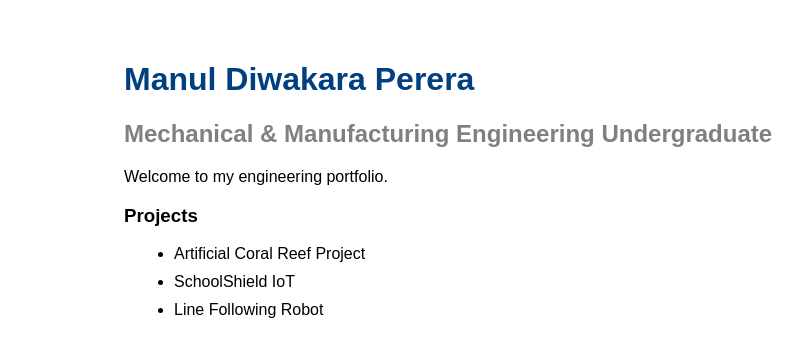
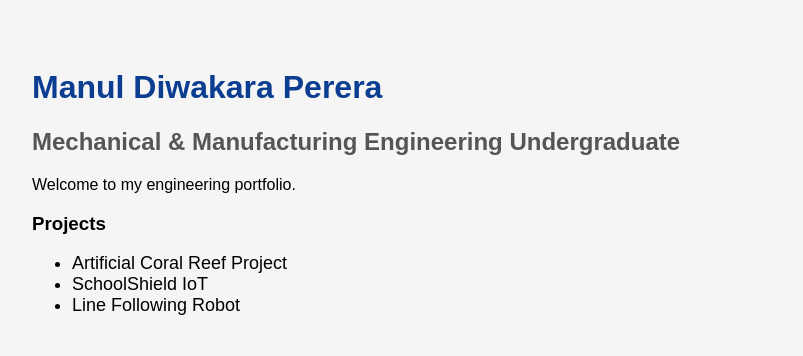
Before and after one commit to litem2203-eng/moonlitite, a plain HTML site: page index.html in a window 1280 px wide. Shown: the whole page, without its empty margins (16-819 px from the left). Drawn offline with Linux system fonts and the light colour scheme.

Commit message:
Update style.css

```diff
--- a/style.css
+++ b/style.css
@@ -1,18 +1,17 @@
-body{
-    font-family:Arial;
-    max-width:1000px;
-    margin:auto;
-    padding:40px;
+body {
+    background-color: #f5f5f5;
+    font-family: Arial, sans-serif;
+    padding: 40px;
 }
 
-h1{
-    color:#004080;
+h1 {
+    color: #0b3d91;
 }
 
-h2{
-    color:gray;
+h2 {
+    color: #555;
 }
 
-li{
-    margin:10px;
+ul {
+    font-size: 18px;
 }
```
